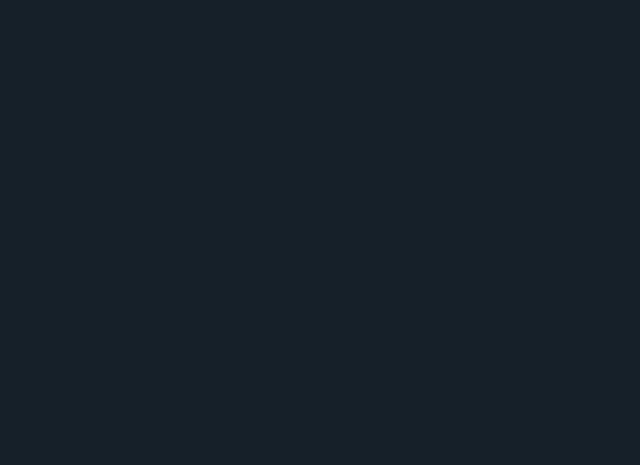
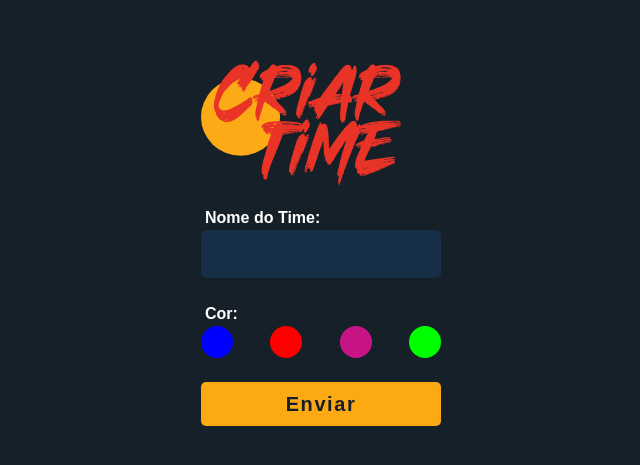
Before and after one commit to noemibnunes/placarizando-front, a React (Vite) app: page /criar-time in a window 1280 px wide. Before the commit this address had no page. Shown: the part 165-630 px from the top of the page, without its empty margins (319-959 px from the left). Built offline with nearby package versions, Linux system fonts and the light colour scheme.

Commit message:
ajustes na criacao do time

```diff
--- a/package.json
+++ b/package.json
@@ -12,6 +12,7 @@
   "dependencies": {
     "@heroicons/react": "^2.2.0",
     "@tailwindcss/vite": "^4.1.4",
+    "axios": "^1.8.4",
     "react": "^19.0.0",
     "react-dom": "^19.0.0",
     "react-router-dom": "^7.5.1"
--- a/src/App.jsx
+++ b/src/App.jsx
@@ -3,12 +3,14 @@ import { BrowserRouter, Routes, Route } from 'react-router-dom';
 import Home from './pages/home';
 import PlacarPartida from './pages/placar-partida';
 import './styles/index.css';
+import CriarTime from './pages/criar-time';
 
 function App() {
   return (
     <BrowserRouter>
       <Routes>
         <Route path="/" element={<Home />} />
+        <Route path="/criar-time" element={<CriarTime />} />
         <Route path="/placar-partida" element={<PlacarPartida />} />
       </Routes>
     </BrowserRouter>
--- /dev/null
+++ b/src/pages/criar-time.jsx
@@ -0,0 +1,74 @@
+import React, { useState } from 'react';
+import '../styles/time-jogador-style/time-style.css';
+import text from '../assets/criar-time.svg';
+import axios from 'axios';
+
+export default function CriarTime() {
+  const [formData, setFormData] = useState({
+    nomeTime: '',
+    corReferencia: '',
+  });
+
+  const [mensagem, setMensagem] = useState('');
+
+  const handleChange = (e) => {
+    const { name, value } = e.target;
+
+    setFormData((prev) => ({
+      ...prev,
+      [name]: value,
+    }));
+  };
+
+  const handleColorClick = (color) => {
+    setFormData((prev) => ({
+      ...prev,
+      corReferencia: color,
+    }));
+  };
+
+  const submeterTime = async (e) => {
+    e.preventDefault();
+
+    try {
+      await axios.post('http://192.168.0.5:8080/time/criarTime', formData);
+      setMensagem('cliquei em enviar');
+    } catch {
+      setMensagem('erro ao enviar dados');
+    }
+  };
+
+  return (
+    <main className="criar-time">
+      <div className="content">
+        <div>
+          <img src={text} alt="" />
+        </div>
+        <form onSubmit={submeterTime}>
+          <label htmlFor="">Nome do Time:</label>
+          <input
+            type="text"
+            value={formData.nomeTime}
+            onChange={handleChange}
+            name="nomeTime"
+          />
+          <span />
+          <label htmlFor="">Cor:</label>
+          <ul className="cores">
+            {['#0000FF', '#FF0000', '#C71585', '#00FF00'].map((color) => (
+              <li
+                key={color}
+                onClick={() => handleColorClick(color)}
+                className={formData.corReferencia === color ? 'selected' : ''}
+                style={{ backgroundColor: color }}
+              />
+            ))}
+          </ul>
+          <button type="submit">Enviar</button>
+        </form>
+
+        {mensagem && <span className="cliquei">{mensagem}</span>}
+      </div>
+    </main>
+  );
+}
--- a/src/pages/home.jsx
+++ b/src/pages/home.jsx
@@ -1,4 +1,3 @@
-import React, { useState } from 'react';
 import '../styles/home-style/home-style.css';
 import logo from '../assets/placarizando-logo.svg';
 import { useNavigate } from 'react-router-dom';
@@ -6,16 +5,22 @@ import { useNavigate } from 'react-router-dom';
 export default function Home() {
   const navigate = useNavigate();
 
-  const handleClick = () => {
+  const navigateCriarTime = () => {
+    navigate('/criar-time');
+  };
+
+  const navigateIniciarPartida = () => {
     navigate('/placar-partida');
   };
 
   return (
-    <div className="home">
+    <main className="home">
       <div className="home-content">
         <img src={logo} alt="Logo do jogo" />
-        <button onClick={handleClick}>iniciar</button>
+        <button onClick={navigateIniciarPartida}>iniciar partida</button>
+        <button onClick={navigateCriarTime}>criar time</button>
+        <button>criar jogadores</button>
       </div>
-    </div>
+    </main>
   );
 }
--- a/src/pages/placar-partida.jsx
+++ b/src/pages/placar-partida.jsx
@@ -37,7 +37,7 @@ export default function PlacarPartida() {
   };
 
   return (
-    <main>
+    <main className='partida'>
       <div className="time azul" onClick={handleBlueClick}>
         <button
           onClick={(e) => {
--- a/src/styles/default-style.css
+++ b/src/styles/default-style.css
@@ -8,3 +8,19 @@ button {
   border-radius: 5px;
   color: #151F29;
 }
+
+input {
+  width: 30vh;
+  height: 6vh;
+  background-color: #162E46;
+  color: #ffffff;
+  padding: 1vh;
+  border: none;
+  border-radius: 5px;
+  font-size: 1rem;
+  outline: none;
+}
+
+form span {
+  margin-bottom: 3vh;
+}
--- a/src/styles/home-style/home-style.css
+++ b/src/styles/home-style/home-style.css
@@ -11,15 +11,14 @@
   align-items: center;
 }
 
-img {
+.home-content img {
   padding: 12px;
-  width: 60vh;
-  max-width: 200px;
+  width: 65vh;
 }
 
 .home button {
   justify-self: center;
-  width: 20vh;
+  width: 30vh;
   padding: 1.5vh;
   font-size: 2.5vh;
   letter-spacing: 0.2vh;
--- a/src/styles/placar-partida-style/placar-partida-style.css
+++ b/src/styles/placar-partida-style/placar-partida-style.css
@@ -1,4 +1,4 @@
-main {
+.partida {
   height: 100vh;
   display: flex;
   justify-content: center;
--- /dev/null
+++ b/src/styles/time-jogador-style/time-style.css
@@ -0,0 +1,62 @@
+.criar-time{
+  height: 100vh;
+  display: grid;
+  place-items: center;
+}
+
+.content {
+  display: grid;
+  grid-template-rows: auto 1fr;
+  gap: 1rem;
+  align-items: center;
+}
+
+
+.content img {
+  width: 65vh;
+  max-width: 200px;
+}
+
+form {
+  display: flex;
+  flex-direction: column;
+}
+
+form label{
+  padding: 0.5vh;
+  font-weight: bolder;
+}
+
+input:focus {
+  box-shadow: 0 0 0 2px #FCA914;
+}
+
+.content button {
+  justify-self: center;
+  width: 30vh;
+  padding: 1.5vh;
+  font-size: 2.5vh;
+  letter-spacing: 0.2vh;
+  font-weight: bolder;
+  margin-top: 3vh;
+}
+
+.cores {
+  display: flex;
+  justify-content: space-between;
+}
+
+ul li {
+  width: 4vh;
+  height: 4vh;
+  border-radius: 100%;
+  cursor: pointer;
+}
+
+li.selected {
+  box-shadow: 0 0 0 4px #FCA914;
+}
+
+.cliquei {
+  color: red;
+}
--- a/vite.config.js
+++ b/vite.config.js
@@ -4,5 +4,8 @@ import tailwindcss from '@tailwindcss/vite';
 
 // https://vite.dev/config/
 export default defineConfig({
+  // server: {
+  //   host: '0.0.0.0',
+  // },
   plugins: [react(), tailwindcss()],
 });
```
Also changed, not shown: src/assets/criar-time.svg (added), 1 other file (tests, documents, lock files or other folders).
